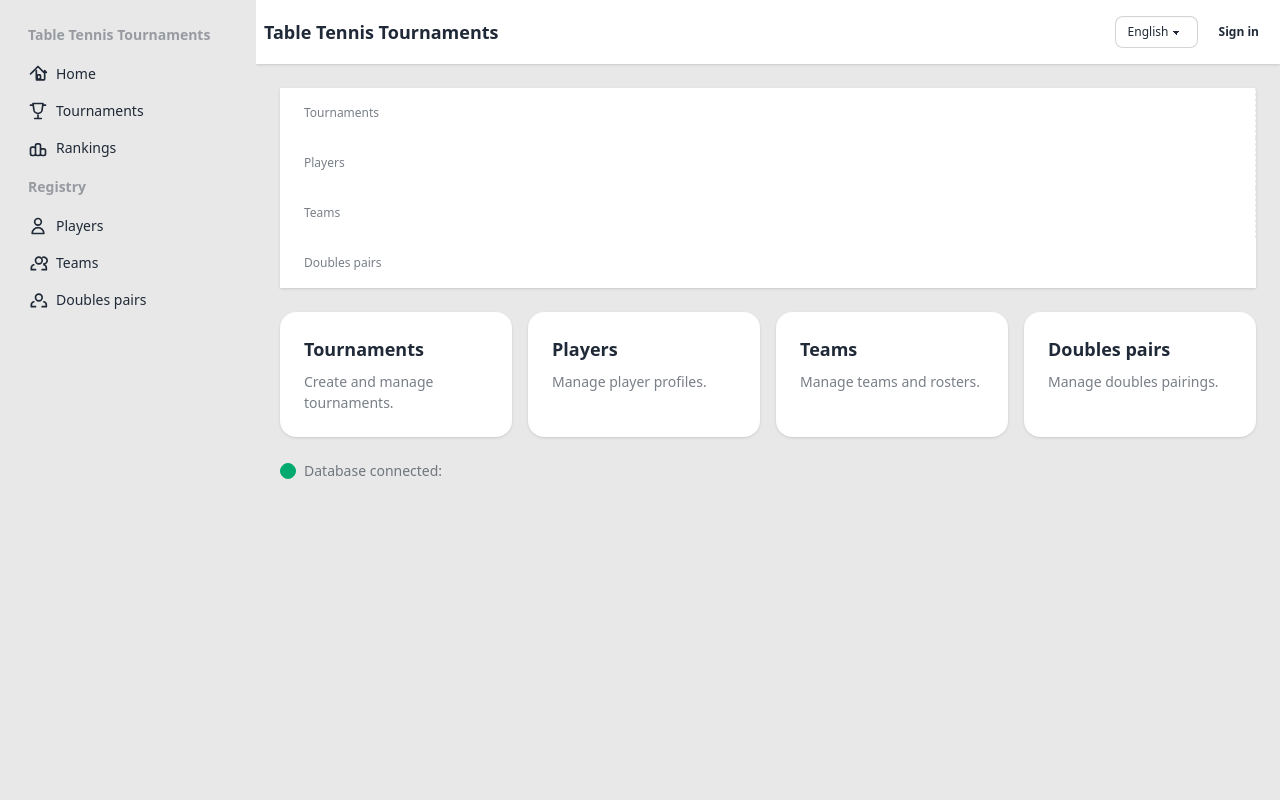
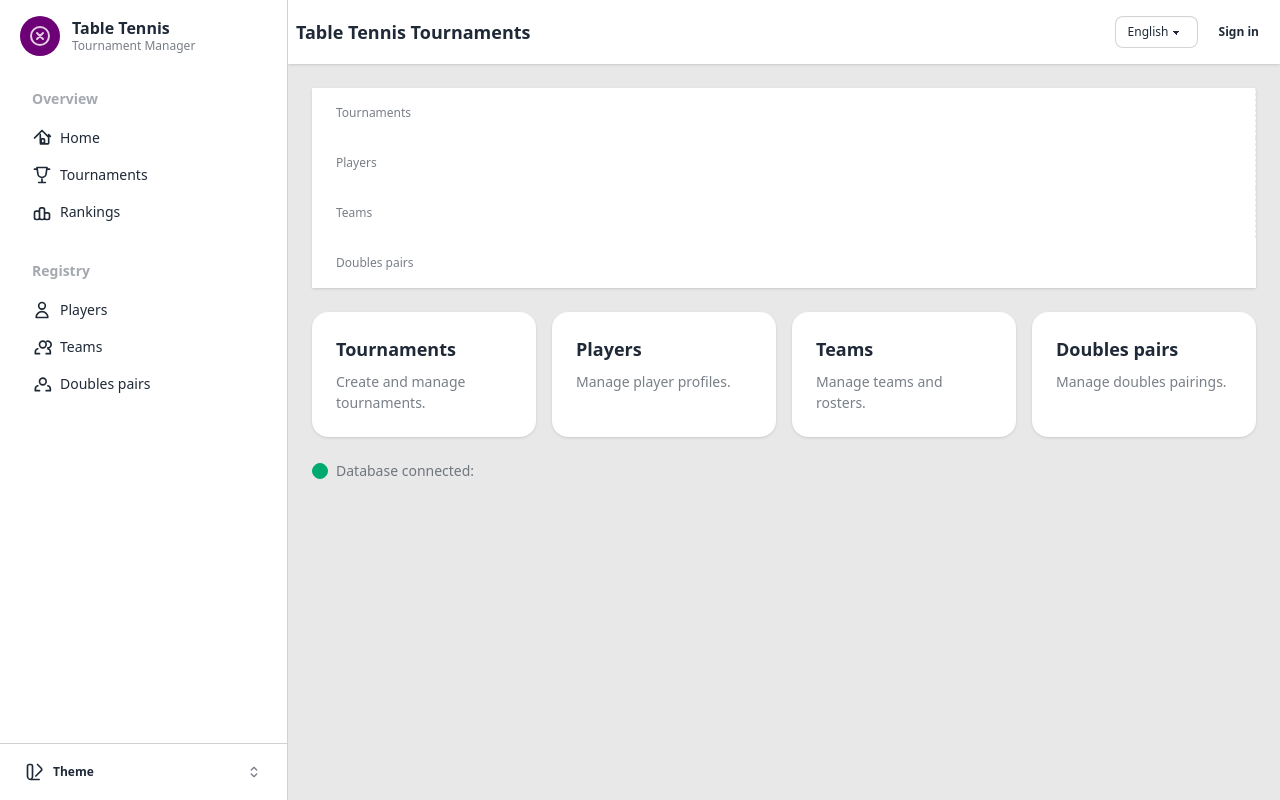
Before and after one commit to khazaei210/tt, a Django app: template apps/core/templates/core/home.html in a window 1280 px wide. Run offline with Django 5.2, Linux system fonts and the light colour scheme; the template is opened without the code that fills it, so the values that code supplies are empty; style sheets or scripts are compiled from the project's sources; some libraries are stand-ins or nearby versions.

Commit message:
Redesign sidebar and add a DaisyUI theme switcher
Restyles the drawer sidebar (brand header, sectioned menu, sticky
footer) and adds a theme picker with 16 curated DaisyUI themes.
Selecting one applies it instantly and persists via localStorage, with
an early blocking script to avoid a flash of the old theme on reload.

Co-Authored-By: Claude Sonnet 5 <noreply@anthropic.com>
Claude-Session: https://claude.ai/code/session_018Xi2T6U7QCdhPCxdkEjhC8

```diff
--- /dev/null
+++ b/apps/core/context_processors.py
@@ -0,0 +1,30 @@
+"""Site-wide template context.
+
+Currently just the DaisyUI theme picker's option list (base.html's sidebar
+theme switcher). Keep this in sync with the `themes:` line in
+theme/src/input.css — that line controls which themes' CSS actually gets
+built, this one controls which of those are offered in the picker.
+"""
+
+AVAILABLE_THEMES = [
+    "fantasy",
+    "light",
+    "dark",
+    "cupcake",
+    "bumblebee",
+    "corporate",
+    "business",
+    "luxury",
+    "night",
+    "winter",
+    "dracula",
+    "autumn",
+    "forest",
+    "emerald",
+    "synthwave",
+    "valentine",
+]
+
+
+def theme_options(request):
+    return {"AVAILABLE_THEMES": AVAILABLE_THEMES}
--- a/config/settings/base.py
+++ b/config/settings/base.py
@@ -65,6 +65,7 @@ TEMPLATES = [
                 "django.template.context_processors.i18n",
                 "django.contrib.auth.context_processors.auth",
                 "django.contrib.messages.context_processors.messages",
+                "apps.core.context_processors.theme_options",
             ],
         },
     },
--- a/templates/base.html
+++ b/templates/base.html
@@ -4,6 +4,17 @@
 <head>
     <meta charset="UTF-8">
     <meta name="viewport" content="width=device-width, initial-scale=1.0">
+    <script>
+        // Applied before the stylesheet loads so a returning visitor's
+        // chosen theme (see ttSetTheme below) renders on first paint
+        // instead of flashing the server-rendered default first.
+        (function () {
+            try {
+                var stored = localStorage.getItem('tt-theme');
+                if (stored) document.documentElement.setAttribute('data-theme', stored);
+            } catch (e) {}
+        })();
+    </script>
     <title>{% block title %}{% translate "Table Tennis Tournaments" %}{% endblock %}</title>
     <link rel="stylesheet" href="{% static 'css/dist/styles.css' %}">
     <link rel="stylesheet" href="{% static 'vendor/jalalidatepicker.min.css' %}">
@@ -80,8 +91,23 @@
 
         <div class="drawer-side z-20">
             <label for="app-drawer" aria-label="{% translate 'Close menu' %}" class="drawer-overlay"></label>
-            <ul class="menu bg-base-200 text-base-content min-h-full w-64 p-4 gap-1">
-                <li class="menu-title">{% translate "Table Tennis Tournaments" %}</li>
+            <div class="flex h-full w-72 flex-col bg-base-100 text-base-content border-e border-base-300">
+                <div class="flex items-center gap-3 px-5 py-4">
+                    <div class="flex h-10 w-10 shrink-0 items-center justify-center rounded-full bg-primary text-primary-content">
+                        <svg xmlns="http://www.w3.org/2000/svg" class="h-6 w-6" fill="none" viewBox="0 0 24 24" stroke="currentColor" stroke-width="2">
+                            <circle cx="12" cy="12" r="9" />
+                            <path stroke-linecap="round" d="M9 9l6 6M9 15l6-6" />
+                        </svg>
+                    </div>
+                    <div class="leading-tight">
+                        <p class="font-bold">{% translate "Table Tennis" %}</p>
+                        <p class="text-xs text-base-content/60">{% translate "Tournament Manager" %}</p>
+                    </div>
+                </div>
+
+                <div class="flex-1 overflow-y-auto px-3 pb-4">
+                    <ul class="menu w-full gap-1">
+                        <li class="menu-title">{% translate "Overview" %}</li>
                         <li>
                             <a href="{% url 'core:home' %}" class="{% if rm.app_name == 'core' %}menu-active{% endif %}">
                                 <svg xmlns="http://www.w3.org/2000/svg" class="h-5 w-5" fill="none" viewBox="0 0 24 24" stroke="currentColor" stroke-width="2">
@@ -124,6 +150,9 @@
                                 {% translate "Rankings" %}
                             </a>
                         </li>
+                    </ul>
+
+                    <ul class="menu w-full gap-1 mt-2">
                         <li class="menu-title">{% translate "Registry" %}</li>
                         <li>
                             <a href="{% url 'players:list' %}" class="{% if rm.app_name == 'players' and 'pair' not in rm.url_name %}menu-active{% endif %}">
@@ -150,6 +179,41 @@
                             </a>
                         </li>
                     </ul>
+                </div>
+
+                <div class="border-t border-base-300 p-3">
+                    <div class="dropdown dropdown-top w-full">
+                        <label tabindex="0" class="btn btn-ghost btn-sm w-full justify-between normal-case">
+                            <span class="flex items-center gap-2">
+                                <svg xmlns="http://www.w3.org/2000/svg" class="h-5 w-5" fill="none" viewBox="0 0 24 24" stroke="currentColor" stroke-width="2">
+                                    <path stroke-linecap="round" stroke-linejoin="round" d="M7 21a4 4 0 01-4-4V5a2 2 0 012-2h2a2 2 0 012 2v12a4 4 0 01-2 4zm0 0h10M15 3l4.5 4.5a2 2 0 010 2.83l-6.5 6.5" />
+                                </svg>
+                                {% translate "Theme" %}
+                            </span>
+                            <svg xmlns="http://www.w3.org/2000/svg" class="h-4 w-4 opacity-60" fill="none" viewBox="0 0 24 24" stroke="currentColor" stroke-width="2">
+                                <path stroke-linecap="round" stroke-linejoin="round" d="M8 9l4-4 4 4m0 6l-4 4-4-4" />
+                            </svg>
+                        </label>
+                        <div tabindex="0" class="dropdown-content z-30 mb-2 grid max-h-72 w-64 grid-cols-2 gap-2 overflow-y-auto rounded-box border border-base-300 bg-base-100 p-3 shadow-lg">
+                            {% for theme_name in AVAILABLE_THEMES %}
+                            <button type="button"
+                                    class="tt-theme-swatch flex flex-col items-center gap-1 rounded-lg border border-base-300 bg-base-100 p-2 hover:border-primary"
+                                    data-theme="{{ theme_name }}"
+                                    data-tt-theme-option="{{ theme_name }}"
+                                    onclick="ttSetTheme('{{ theme_name }}')">
+                                <span class="flex gap-1">
+                                    <span class="h-3 w-3 rounded-full bg-primary"></span>
+                                    <span class="h-3 w-3 rounded-full bg-secondary"></span>
+                                    <span class="h-3 w-3 rounded-full bg-accent"></span>
+                                    <span class="h-3 w-3 rounded-full bg-neutral"></span>
+                                </span>
+                                <span class="text-xs capitalize">{{ theme_name }}</span>
+                            </button>
+                            {% endfor %}
+                        </div>
+                    </div>
+                </div>
+            </div>
         </div>
     </div>
     {% endwith %}
@@ -210,6 +274,31 @@
         document.addEventListener('DOMContentLoaded', ttInitMatchClocks);
         document.body.addEventListener('htmx:afterSwap', ttInitMatchClocks);
 
+        // DaisyUI theme picker (sidebar footer). Switches data-theme
+        // immediately and remembers the choice in localStorage; the
+        // blocking script in <head> re-applies it before the stylesheet
+        // loads on the next visit so there's no flash of the old theme.
+        function ttSetTheme(theme) {
+            document.documentElement.setAttribute('data-theme', theme);
+            try { localStorage.setItem('tt-theme', theme); } catch (e) {}
+            ttMarkActiveTheme(theme);
+        }
+
+        function ttMarkActiveTheme(theme) {
+            document.querySelectorAll('[data-tt-theme-option]').forEach((el) => {
+                const active = el.dataset.ttThemeOption === theme;
+                el.classList.toggle('border-primary', active);
+                el.classList.toggle('ring-2', active);
+                el.classList.toggle('ring-primary', active);
+            });
+        }
+
+        document.addEventListener('DOMContentLoaded', () => {
+            let stored;
+            try { stored = localStorage.getItem('tt-theme'); } catch (e) {}
+            ttMarkActiveTheme(stored || document.documentElement.getAttribute('data-theme'));
+        });
+
         // Persian (Jalali) date picker for every input[data-jdp] (see
         // apps/core/forms.py's JalaliDateWidget). startWatch attaches a
         // delegated focus listener on <body>, so inputs swapped in later
--- a/theme/src/input.css
+++ b/theme/src/input.css
@@ -1,6 +1,11 @@
 @import "tailwindcss";
 @plugin "daisyui" {
-  themes: fantasy --default;
+  /* Keep in sync with AVAILABLE_THEMES in apps/core/context_processors.py
+     (the sidebar theme picker) — this line controls which themes' CSS is
+     actually built, that list controls which of these are offered. */
+  themes: fantasy --default, light, dark, cupcake, bumblebee, corporate,
+    business, luxury, night, winter, dracula, autumn, forest, emerald,
+    synthwave, valentine;
 }
 
 /* Explicit template sources: entry point lives in theme/src/, templates
```
Lines whose indentation alone changed are shown as unchanged.
